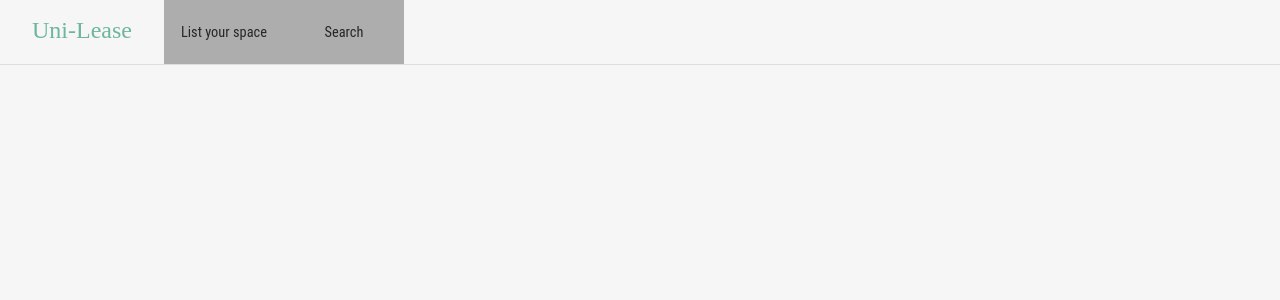
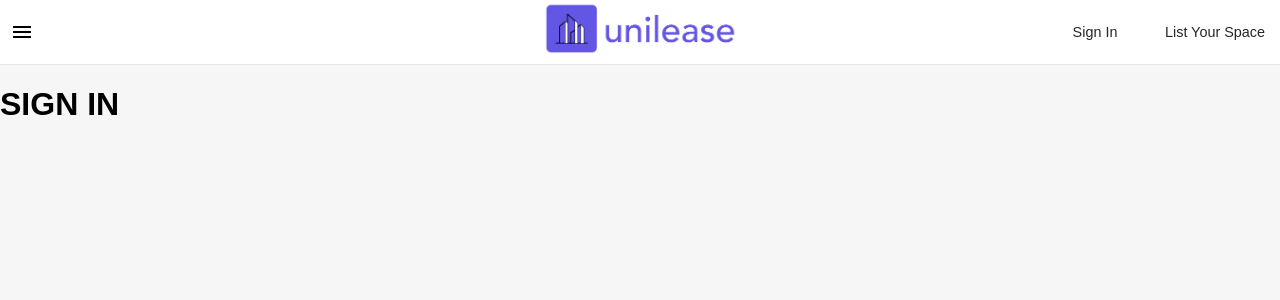
Before and after one commit to bancell04/UniLease, a React (Vite) app: page /signin in a window 1280 px wide. Shown: the top 300 px of the page. Built offline with nearby package versions, Linux system fonts and the light colour scheme.

Commit message:
nav bar changes

```diff
--- a/index.html
+++ b/index.html
@@ -6,6 +6,7 @@
     <meta name="viewport" content="width=device-width, initial-scale=1.0" />
     <title>Uni Lease</title>
     <link rel="stylesheet" href="https://fonts.googleapis.com/css2?family=Material+Symbols+Outlined:opsz,wght,FILL,GRAD@24,400,0,0" />
+    <link rel="stylesheet" href="https://fonts.googleapis.com/css2?family=Material+Symbols+Outlined:opsz,wght,FILL,GRAD@24,400,0,0" />
   </head>
   <body>
     <div id="root"></div>
--- a/src/App.jsx
+++ b/src/App.jsx
@@ -3,23 +3,27 @@ import './App.css'
 import Navbar from "./Components/Navbar/nav"
 import { LandingPage } from './Pages/landing'
 import { ListingsPage } from './Pages/rent'
+import SignInPage from './Pages/signin'
 import SellPage from './Pages/sell'
-import {BrowserRouter as Router, Routes, Route} from 'react-router-dom'
-import {QueryClient, QueryClientProvider} from '@tanstack/react-query'
+import { BrowserRouter as Router, Routes, Route } from 'react-router-dom'
+import { QueryClient, QueryClientProvider } from '@tanstack/react-query'
 import { ApiContext } from './context'
 import { FilterProvider } from './UseContexts/FilterContext'
+
 
 function App() {
 
   const filter = {
-    school: 'all', rent: {min:0, max:Infinity}, distance: {min:0, max:Infinity}, tag:{roomates:true, sublease:true, renting:true}
+    school: 'all', rent: { min: 0, max: Infinity }, distance: { min: 0, max: Infinity }, tag: { roomates: true, sublease: true, renting: true }
   }
 
-  const client = new QueryClient({defaultOptions: {
+  const client = new QueryClient({
+    defaultOptions: {
       queries: {
         refetchOnWindowFocus: false,
       }
-  }});
+    }
+  });
 
   //replace with interface down the line
   const [filters, setFilters] = useState(filter);
@@ -32,9 +36,10 @@ function App() {
           <FilterProvider>
             <ApiContext.Provider value={[filters, setFilters]}>
               <Routes>
-                    <Route path='/' element={<LandingPage />}/>
-                    <Route path='/rent' element={<ListingsPage />}/>
-                    <Route path='/sell' element={<SellPage />}/>
+                <Route path='/' element={<LandingPage />} />
+                <Route path='/rent' element={<ListingsPage />} />
+                <Route path='/sell' element={<SellPage />} />
+                <Route path='/signin' element={<SignInPage />} />
               </Routes>
             </ApiContext.Provider>
           </FilterProvider>
--- a/src/Components/Navbar/nav.css
+++ b/src/Components/Navbar/nav.css
@@ -1,24 +1,37 @@
 .navbar-landing {
     display: flex;
-    justify-content: left;
     align-items: center;
+    justify-content: space-between;
     position: relative;
-
+    /* Needed for absolute positioning of children */
     height: 4rem;
     width: 100%;
     border-bottom: 0.015rem solid rgba(0, 0, 0, 0.094);
+    background-color: #ffffff;
 }
 
-.left-container {
+.left-container,
+.right-container {
     display: flex;
     align-items: center;
-    height: 100%;
+    padding-right: 5px;
+}
+
+.center-container {
+    position: absolute;
+    left: 50%;
+    transform: translateX(-50%);
+    display: flex;
+    align-items: center;
+    justify-content: center;
 }
 
 .logo {
-    margin-inline: 2rem;
+    margin-inline: 1rem;
+    width: 200px;
+    height: auto;
     font-size: 1.5rem;
-    font-family: pacifico;
+    font-family: 'Pacifico', sans-serif;
     color: rgb(110, 181, 158);
     margin-block: 0;
     padding-bottom: 0.15rem;
@@ -26,7 +39,7 @@
 
 .nav-list {
     display: flex;
-    background-color: rgb(172, 173, 172)
+    background-color: #ffffff;
 }
 
 .nav-list li {
@@ -35,7 +48,7 @@
 }
 
 .nav-list li a {
-    font-family: 'Roboto Condensed', sans-serif;
+    font-family: 'Lexend', sans-serif;
     color: rgb(38, 38, 38);
     font-weight: 400;
     font-size: 0.9rem;
@@ -43,3 +56,7 @@
     margin-inline: auto;
     text-align: center;
 }
+
+.menu-button {
+    margin-left: 10px;
+}
--- a/src/Components/Navbar/nav.jsx
+++ b/src/Components/Navbar/nav.jsx
@@ -1,18 +1,21 @@
 import { Link } from 'react-router-dom'
 import './nav.css'
+import myImage from './temporary-logo.png';
 
 export default function Navbar() {
     return (
         <nav className="navbar-landing">
             <div className='left-container'>
-                <Link to="/"><p className='logo'>Uni-Lease</p></Link>
-                <ul className="nav-list">
-                    <li><Link to="/sell">List your space</Link></li>
-                    <li><Link to="/sell">Search</Link></li>
-                </ul>
+                <span class=" menu-button material-symbols-outlined">menu</span>
+            </div>
+            <div className='center-container'>
+                <Link to="/" ><img className='logo' src={myImage} Link="" /></Link>
             </div>
             <div className='right-container'>
-
+                <ul className="nav-list">
+                    <li><Link to="/signin">Sign In</Link></li>
+                    <li><Link to="/sell">List Your Space</Link></li>
+                </ul>
             </div>
         </nav>
     )
--- /dev/null
+++ b/src/Components/SearchBar/searchbar.css
@@ -0,0 +1,21 @@
+.search {
+    --padding: 14px;
+
+    width: max-content;
+    display: flex;
+    align-items: center;
+    border-radius: 28px;
+    background: #f6f6f6;
+    padding: var(--padding);
+}
+
+.search-input {
+    border: none;
+    outline: none;
+    font-size: 16px;
+    background: transparent;
+    font-family: "Lexend", sans-serif;
+    margin-left: var(--padding);
+    color: #333333;
+    width: 600px;
+}
--- /dev/null
+++ b/src/Components/SearchBar/searchbar.jsx
@@ -0,0 +1,14 @@
+import './searchbar.css'
+
+export const SearchBar = () => {
+    return (
+        <form>
+            <div className="search">
+                <span class="search-icon material-symbols-outlined">search</span>
+                <input className="search-input" type="search" placeholder="Search..." />
+            </div>
+        </form>
+    );
+}
+
+export default SearchBar;
--- /dev/null
+++ b/src/Pages/signin.jsx
@@ -0,0 +1,8 @@
+
+export default function SignInPage(){
+    return (
+        <div>
+            <h1>SIGN IN</h1>
+        </div>
+    )
+}
```
Also changed, not shown: src/Components/Navbar/temporary-logo.png (added). Lines whose indentation alone changed are shown as unchanged.
